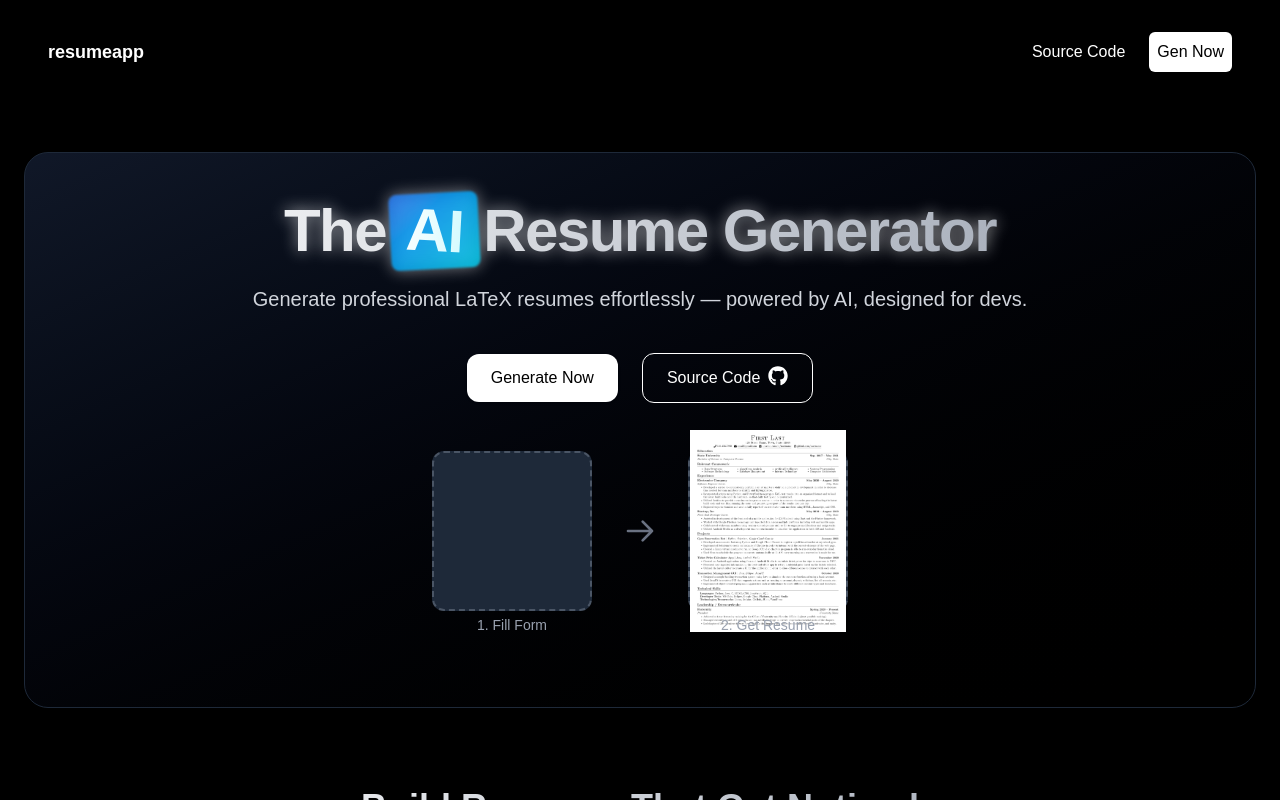
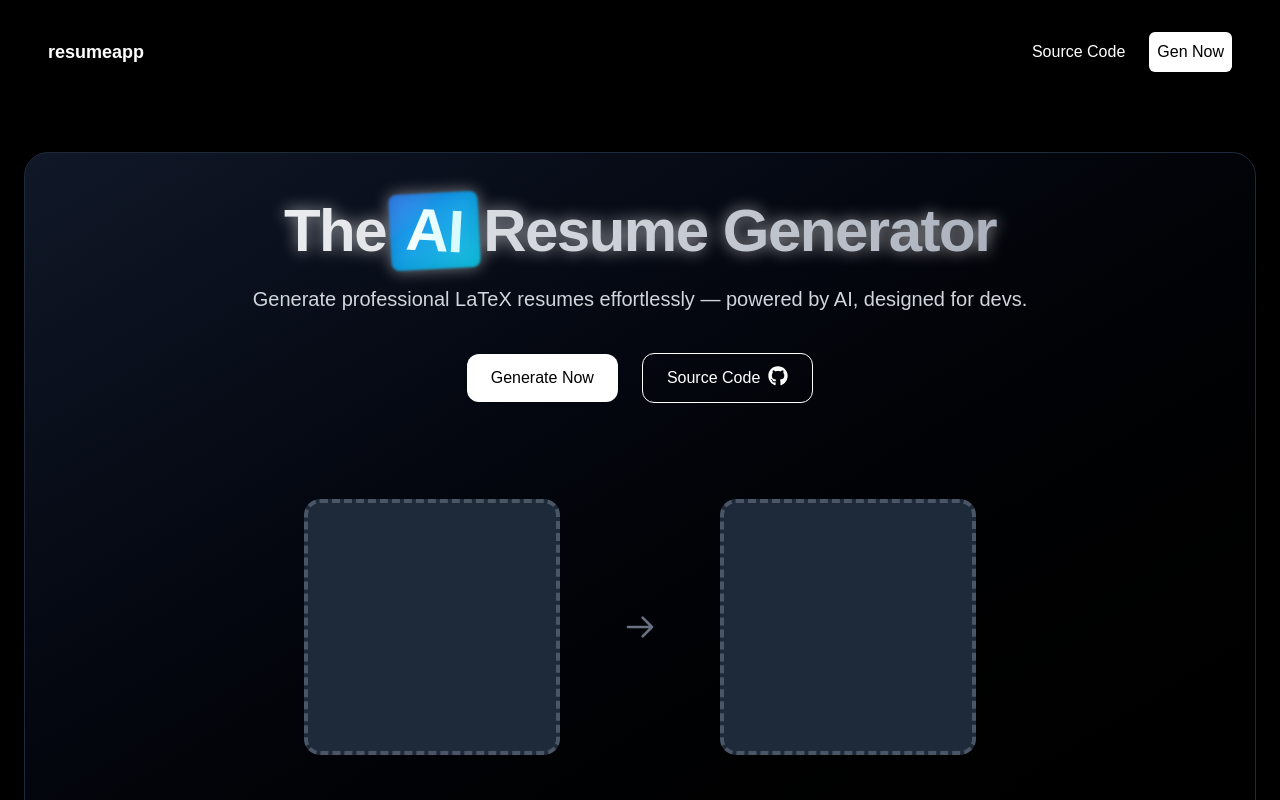
Before and after one commit to justintimejt/CrackdResume, a Next.js app: page / in a window 1280 px wide. Shown: the top 800 px of the page. Built offline with nearby package versions, Linux system fonts and the light colour scheme.

Commit message:
feat: make the ero look even cooler like super cool

```diff
--- a/src/app/page.tsx
+++ b/src/app/page.tsx
@@ -5,7 +5,7 @@ import { FaGithub } from 'react-icons/fa'; // Add this at the top
 export default function Home() {
   return (
     <div className="bg-black min-h-screen">
-      <nav className ="w-19/20 mx-auto sticky top-4 bg-black rounded-3xl shadow-md p-4 z-50 flex justify-between items-center">
+      <nav className ="w-19/20 mx-auto relative top-4 bg-black rounded-3xl shadow-md p-4 z-50 flex justify-between items-center">
 
         <div className="text-lg font-bold text-white">
           <button className="relative text-white after:absolute after:left-1/2 after:bottom-0 after:h-0.5 after:w-0 after:-translate-x-1/2 after:bg-white after:transition-all after:duration-300 hover:after:w-full">
@@ -59,12 +59,12 @@ export default function Home() {
             </a>
           </div>
           {/* form -> resume visual*/}
-          <div className="flex justify-center items-center my-12 space-x-4 md:space-x-8">
+          <div className="flex justify-center items-center my-24 space-x-8 md:space-x-16">
 
             {/* form placeholder */}
-            <div className="relative">
-              <div className="w-32 h-32 md:w-40 md:h-40 bg-gray-800 rounded-xl border-2 border-dashed border-gray-600 flex items-center justify-center">
-
+            <div className="flex flex-col items-center">
+              <div className="w-48 h-48 md:w-64 md:h-64 bg-gray-800 rounded-2xl border-4 border-dashed border-gray-600 flex items-center justify-center">
+                  {/* insert component */}
               </div>
               <div className="absolute -bottom-6 left-0 right-0 text-center text-sm text-gray-400">1. Fill Form</div>
             </div>
@@ -77,13 +77,14 @@ export default function Home() {
             </div>
 
             {/* resume placeholder*/}
-            <div className="relative">
-              <div className="w-32 h-32 md:w-40 md:h-40 bg-gray-800 rounded-xl border-2 border-dashed border-gray-600 flex items-center justify-center">
-                <img src="./assets/images/jakes-resume.png" alt="Resume Placeholder" />
+            <div className="flex flex-col items-center">
+              <div className="w-48 h-48 md:w-64 md:h-64 bg-gray-800 rounded-2xl border-4 border-dashed border-gray-600 flex items-center justify-center">
+                {/* insert component */}
               </div>
               <div className="absolute -bottom-6 left-0 right-0 text-center text-sm text-gray-400">2. Get Resume</div>
             </div>
           </div>
+
         </div>
 
 
```
